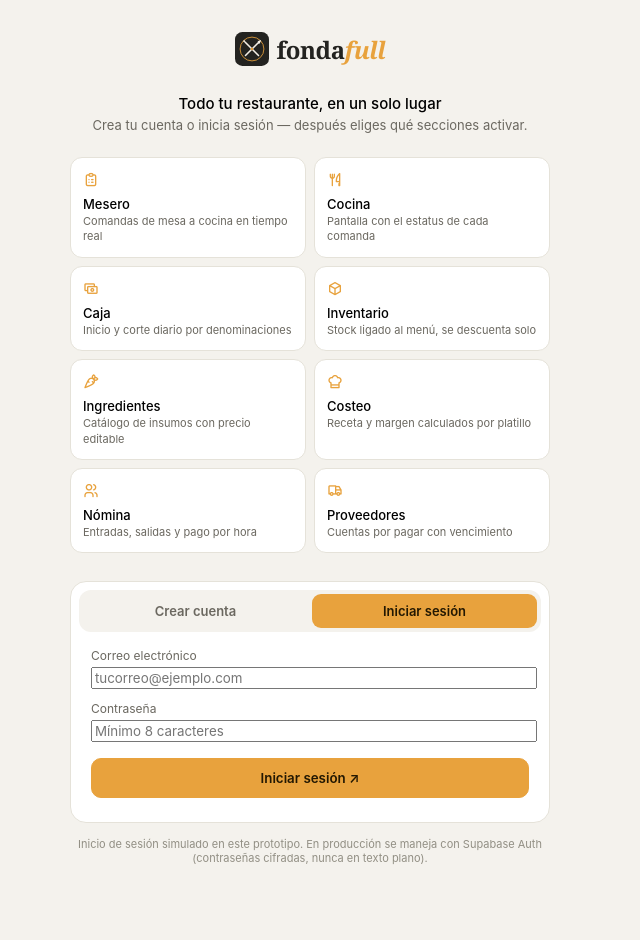
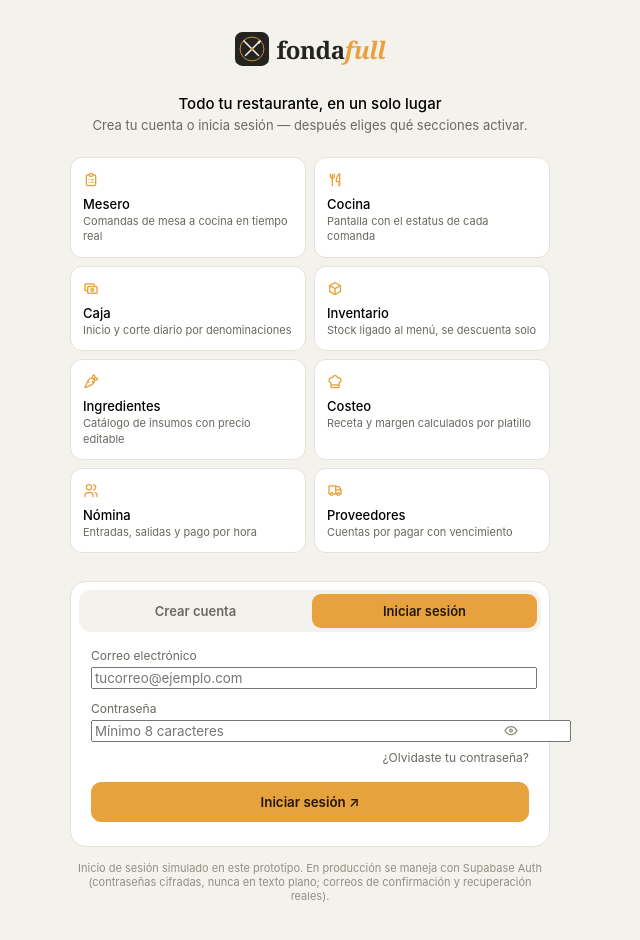
Before and after one commit to Zonadelpick/FONDAFULL, a React (Vite) app: page / in a window 1280 px wide. Both pictures are taken after a click on the button "Iniciar sesión". Shown: the top 940 px of the page, without its empty margins (330-970 px from the left). Before the commit the page ends 908 px from the top, so only its background shows below. Built offline with nearby package versions, Linux system fonts and the light colour scheme.

Commit message:
feat: generic name placeholder, show/hide password, forgot password flow, simulated email verification on signup

```diff
--- a/src/App.jsx
+++ b/src/App.jsx
@@ -334,7 +334,13 @@ function AuthGate({ onIngresar }) {
   const [nombre, setNombre] = useState("");
   const [correo, setCorreo] = useState("");
   const [pass, setPass] = useState("");
+  const [mostrarPass, setMostrarPass] = useState(false);
   const [error, setError] = useState("");
+  const [pendienteVerificacion, setPendienteVerificacion] = useState(null);
+
+  const [recuperarCorreo, setRecuperarCorreo] = useState("");
+  const [recuperarEnviado, setRecuperarEnviado] = useState(false);
+  const [errorRecuperar, setErrorRecuperar] = useState("");
 
   const beneficios = [
     { icon: "ti-clipboard-list", label: "Mesero", desc: "Comandas de mesa a cocina en tiempo real" },
@@ -362,8 +368,53 @@ function AuthGate({ onIngresar }) {
       return;
     }
     setError("");
-    onIngresar({ nombre: modo === "crear" ? nombre.trim() : correo.split("@")[0], correo });
-  };
+    const datos = { nombre: modo === "crear" ? nombre.trim() : correo.split("@")[0], correo };
+    if (modo === "crear") {
+      // Simulación de correo de confirmación de identidad antes de dejar entrar al usuario.
+      setPendienteVerificacion(datos);
+    } else {
+      onIngresar(datos);
+    }
+  };
+
+  const enviarRecuperacion = (e) => {
+    e.preventDefault();
+    if (!recuperarCorreo.includes("@")) {
+      setErrorRecuperar("Escribe un correo válido.");
+      return;
+    }
+    setErrorRecuperar("");
+    setRecuperarEnviado(true);
+  };
+
+  if (pendienteVerificacion) {
+    return (
+      <div style={{ maxWidth: 420, margin: "64px auto", fontFamily: "var(--font-sans)", padding: "32px 4px", textAlign: "center" }}>
+        <div style={{ width: 52, height: 52, borderRadius: 14, background: "#FAEEDA", display: "flex", alignItems: "center", justifyContent: "center", margin: "0 auto 16px" }}>
+          <i className="ti ti-mail-check" style={{ fontSize: 24, color: "#633806" }} aria-hidden="true" />
+        </div>
+        <p style={{ fontSize: 16, fontWeight: 600, margin: "0 0 6px" }}>Confirma tu correo</p>
+        <p style={{ fontSize: 13, color: "var(--text-secondary)", margin: "0 0 20px" }}>
+          Enviamos un correo de confirmación a <strong style={{ color: "var(--text-primary)" }}>{pendienteVerificacion.correo}</strong> para verificar tu identidad. Abre el enlace que te enviamos para activar tu cuenta.
+        </p>
+        <button
+          onClick={() => onIngresar(pendienteVerificacion)}
+          style={{ width: "100%", background: "#E8A23D", color: "#231802", border: "0.5px solid #E8A23D", borderRadius: 10, fontWeight: 600, padding: "11px 0", marginBottom: 8 }}
+        >
+          Ya confirmé mi correo ↗
+        </button>
+        <button
+          onClick={() => setPendienteVerificacion(null)}
+          style={{ width: "100%", fontSize: 13 }}
+        >
+          Reenviar correo / regresar
+        </button>
+        <p style={{ fontSize: 11, color: "var(--text-muted)", textAlign: "center", marginTop: 14 }}>
+          Verificación simulada en este prototipo. En producción se envía un correo real con un enlace de confirmación (p. ej. con Supabase Auth).
+        </p>
+      </div>
+    );
+  }
 
   return (
     <div style={{ maxWidth: 480, margin: "0 auto", fontFamily: "var(--font-sans)", padding: "32px 4px" }}>
@@ -389,42 +440,104 @@ function AuthGate({ onIngresar }) {
       <div style={{ background: "var(--surface-2)", border: "0.5px solid var(--border)", borderRadius: 16, padding: "0.5rem" }}>
         <div style={{ display: "flex", gap: 4, background: "var(--surface-1)", borderRadius: 12, padding: 4, marginBottom: 16 }}>
           <button
-            onClick={() => setModo("crear")}
+            onClick={() => { setModo("crear"); setRecuperarEnviado(false); }}
             style={{ flex: 1, padding: "9px 0", borderRadius: 9, fontSize: 13, fontWeight: 600, background: modo === "crear" ? "#E8A23D" : "transparent", color: modo === "crear" ? "#231802" : "var(--text-secondary)", border: "none" }}
           >
             Crear cuenta
           </button>
           <button
-            onClick={() => setModo("entrar")}
+            onClick={() => { setModo("entrar"); setRecuperarEnviado(false); }}
             style={{ flex: 1, padding: "9px 0", borderRadius: 9, fontSize: 13, fontWeight: 600, background: modo === "entrar" ? "#E8A23D" : "transparent", color: modo === "entrar" ? "#231802" : "var(--text-secondary)", border: "none" }}
           >
             Iniciar sesión
           </button>
         </div>
 
+        {modo === "recuperar" ? (
+          <div style={{ padding: "0 12px 16px" }}>
+            {recuperarEnviado ? (
+              <>
+                <p style={{ fontSize: 13, color: "var(--text-secondary)", margin: "0 0 12px" }}>
+                  Si <strong style={{ color: "var(--text-primary)" }}>{recuperarCorreo}</strong> está registrado, te enviamos instrucciones para restablecer tu contraseña.
+                </p>
+                <button
+                  onClick={() => { setModo("entrar"); setRecuperarEnviado(false); }}
+                  style={{ width: "100%", background: "#E8A23D", color: "#231802", border: "0.5px solid #E8A23D", borderRadius: 10, fontWeight: 600, padding: "11px 0" }}
+                >
+                  Regresar a iniciar sesión
+                </button>
+              </>
+            ) : (
+              <form onSubmit={enviarRecuperacion}>
+                <p style={{ fontSize: 13, color: "var(--text-secondary)", margin: "0 0 12px" }}>
+                  Escribe tu correo y te enviaremos instrucciones para recuperar tu contraseña.
+                </p>
+                <div style={{ marginBottom: 8 }}>
+                  <label style={{ fontSize: 12, color: "var(--text-secondary)", display: "block", marginBottom: 4 }}>Correo electrónico</label>
+                  <input type="email" value={recuperarCorreo} onChange={(e) => setRecuperarCorreo(e.target.value)} placeholder="tucorreo@ejemplo.com" style={{ width: "100%" }} />
+                </div>
+                {errorRecuperar && <p style={{ fontSize: 12, color: "var(--text-danger)", margin: "4px 0 8px" }}>{errorRecuperar}</p>}
+                <button type="submit" style={{ width: "100%", marginTop: 8, background: "#E8A23D", color: "#231802", border: "0.5px solid #E8A23D", borderRadius: 10, fontWeight: 600, padding: "11px 0" }}>
+                  Enviar instrucciones ↗
+                </button>
+                <button type="button" onClick={() => setModo("entrar")} style={{ width: "100%", marginTop: 8, fontSize: 13 }}>
+                  Regresar
+                </button>
+              </form>
+            )}
+          </div>
+        ) : (
           <form onSubmit={enviar} style={{ padding: "0 12px 16px" }}>
             {modo === "crear" && (
               <div style={{ marginBottom: 12 }}>
                 <label style={{ fontSize: 12, color: "var(--text-secondary)", display: "block", marginBottom: 4 }}>Nombre del restaurante</label>
-              <input value={nombre} onChange={(e) => setNombre(e.target.value)} placeholder="Ej. NORO" style={{ width: "100%" }} />
+                <input value={nombre} onChange={(e) => setNombre(e.target.value)} placeholder="Ej. Mi restaurante" style={{ width: "100%" }} />
               </div>
             )}
             <div style={{ marginBottom: 12 }}>
               <label style={{ fontSize: 12, color: "var(--text-secondary)", display: "block", marginBottom: 4 }}>Correo electrónico</label>
               <input type="email" value={correo} onChange={(e) => setCorreo(e.target.value)} placeholder="tucorreo@ejemplo.com" style={{ width: "100%" }} />
             </div>
-          <div style={{ marginBottom: 8 }}>
+            <div style={{ marginBottom: 4 }}>
               <label style={{ fontSize: 12, color: "var(--text-secondary)", display: "block", marginBottom: 4 }}>Contraseña</label>
-            <input type="password" value={pass} onChange={(e) => setPass(e.target.value)} placeholder="Mínimo 8 caracteres" style={{ width: "100%" }} />
-          </div>
+              <div style={{ position: "relative" }}>
+                <input
+                  type={mostrarPass ? "text" : "password"}
+                  value={pass}
+                  onChange={(e) => setPass(e.target.value)}
+                  placeholder="Mínimo 8 caracteres"
+                  style={{ width: "100%", paddingRight: 36 }}
+                />
+                <button
+                  type="button"
+                  onClick={() => setMostrarPass((v) => !v)}
+                  aria-label={mostrarPass ? "Ocultar contraseña" : "Mostrar contraseña"}
+                  style={{ position: "absolute", right: 4, top: "50%", transform: "translateY(-50%)", background: "transparent", border: "none", padding: 6, display: "flex", alignItems: "center" }}
+                >
+                  <i className={`ti ${mostrarPass ? "ti-eye-off" : "ti-eye"}`} style={{ fontSize: 16, color: "var(--text-muted)" }} aria-hidden="true" />
+                </button>
+              </div>
+            </div>
+            {modo === "entrar" && (
+              <div style={{ textAlign: "right", marginBottom: 8 }}>
+                <button
+                  type="button"
+                  onClick={() => { setModo("recuperar"); setRecuperarCorreo(correo); setError(""); }}
+                  style={{ fontSize: 12, color: "var(--text-secondary)", background: "transparent", border: "none", padding: 0 }}
+                >
+                  ¿Olvidaste tu contraseña?
+                </button>
+              </div>
+            )}
             {error && <p style={{ fontSize: 12, color: "var(--text-danger)", margin: "4px 0 8px" }}>{error}</p>}
             <button type="submit" style={{ width: "100%", marginTop: 8, background: "#E8A23D", color: "#231802", border: "0.5px solid #E8A23D", borderRadius: 10, fontWeight: 600, padding: "11px 0" }}>
               {modo === "crear" ? "Crear cuenta ↗" : "Iniciar sesión ↗"}
             </button>
           </form>
+        )}
       </div>
       <p style={{ fontSize: 11, color: "var(--text-muted)", textAlign: "center", marginTop: 14 }}>
-        Inicio de sesión simulado en este prototipo. En producción se maneja con Supabase Auth (contraseñas cifradas, nunca en texto plano).
+        Inicio de sesión simulado en este prototipo. En producción se maneja con Supabase Auth (contraseñas cifradas, nunca en texto plano; correos de confirmación y recuperación reales).
       </p>
     </div>
   );
@@ -2711,7 +2824,7 @@ function Configuracion({ config, saveConfig, suscripcion, saveSuscripcion, sesio
         <input
           value={nombre}
           onChange={(e) => setNombre(e.target.value)}
-          placeholder="Ej. NORO"
+          placeholder="Ej. Mi restaurante"
           style={{ width: "100%", marginBottom: 8 }}
         />
         {error && <p style={{ fontSize: 13, color: "var(--text-danger)", margin: "0 0 8px" }}>{error}</p>}
```
Lines whose indentation alone changed are shown as unchanged.
